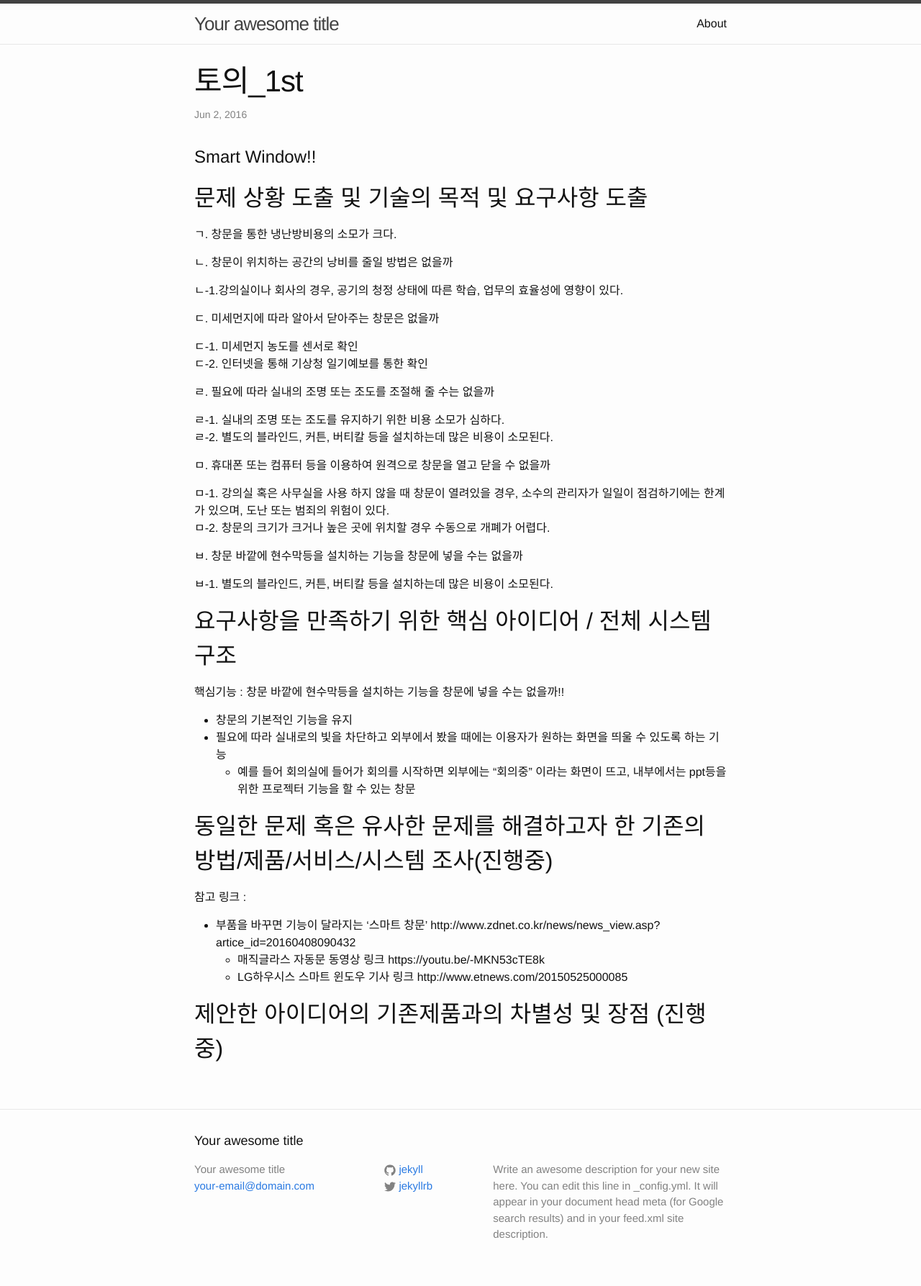
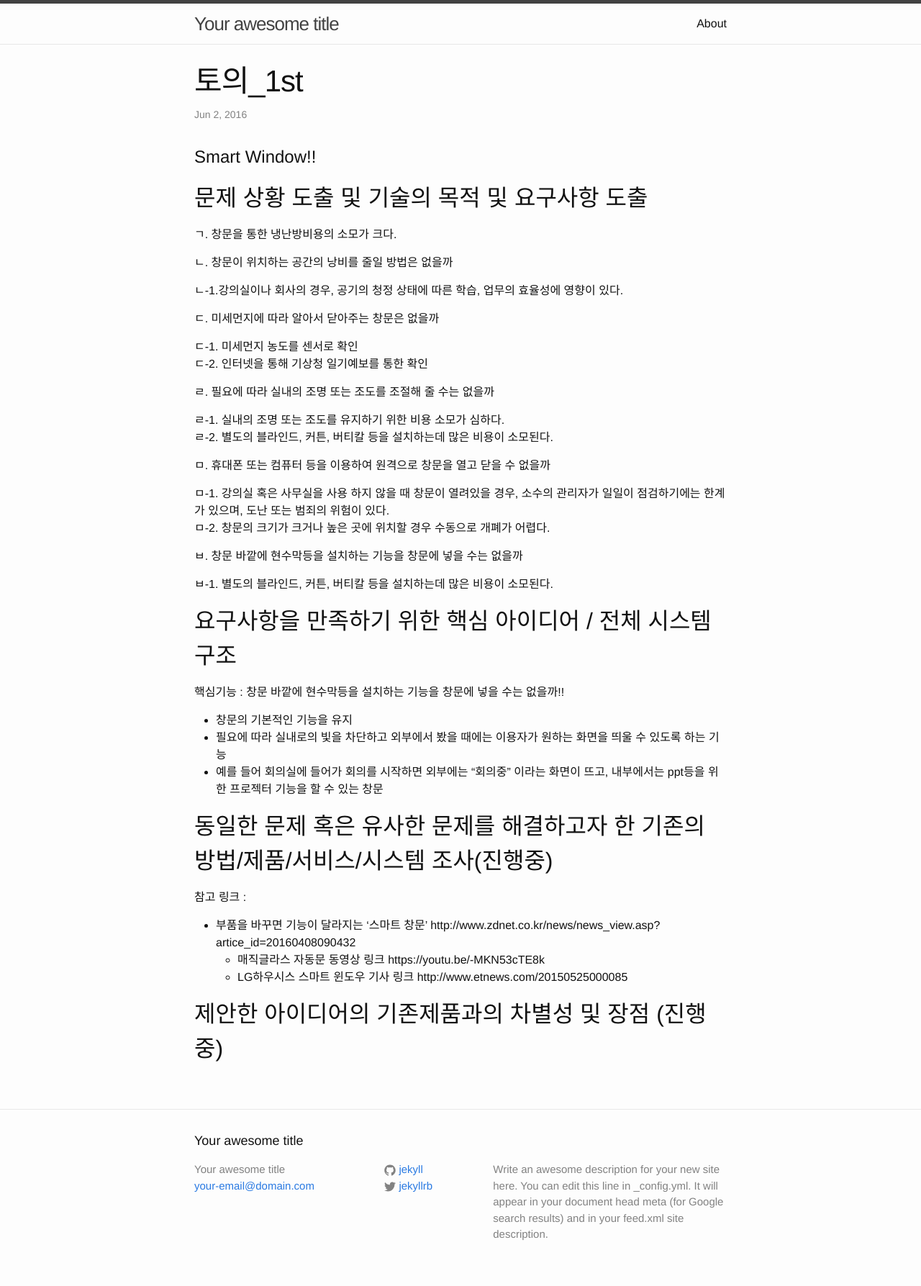
Before and after one commit to chyeonghoi/chyeonghoi.github.io, a Jekyll site: the page built from _posts/2016-06-02-First.markdown, in a window 1280 px wide. Shown: the whole page at 72% size. Built offline with Jekyll 4.4.1, drawn with Linux system fonts in a browser that asks for light colours.

```diff
--- a/_posts/2016-06-02-First.markdown
+++ b/_posts/2016-06-02-First.markdown
@@ -17,17 +17,18 @@ Smart Window!!
 
  ㄷ. 미세먼지에 따라 알아서 닫아주는 창문은 없을까
 
-   ㄷ-1. 미세먼지 농도를 센서로 확인 <br>  ㄷ-2. 인터넷을 통해 기상청 일기예보를 통한 확인
+   ㄷ-1. 미세먼지 농도를 센서로 확인 <br>
+   ㄷ-2. 인터넷을 통해 기상청 일기예보를 통한 확인
 
  ㄹ. 필요에 따라 실내의 조명 또는 조도를 조절해 줄 수는 없을까
 
    ㄹ-1. 실내의 조명 또는 조도를 유지하기 위한 비용 소모가 심하다.<br>
-     ㄹ-2. 별도의 블라인드, 커튼, 버티칼 등을 설치하는데 많은 비용이 소모된다.
+   ㄹ-2. 별도의 블라인드, 커튼, 버티칼 등을 설치하는데 많은 비용이 소모된다.
 
  ㅁ. 휴대폰 또는 컴퓨터 등을 이용하여 원격으로 창문을 열고 닫을 수 없을까
 
    ㅁ-1. 강의실 혹은 사무실을 사용 하지 않을 때 창문이 열려있을 경우, 소수의 관리자가 일일이 점검하기에는 한계가 있으며, 도난 또는 범죄의 위험이 있다.<br>
-     ㅁ-2. 창문의 크기가 크거나 높은 곳에 위치할 경우 수동으로 개폐가 어렵다.
+   ㅁ-2. 창문의 크기가 크거나 높은 곳에 위치할 경우 수동으로 개폐가 어렵다.
 
  ㅂ. 창문 바깥에 현수막등을 설치하는 기능을 창문에 넣을 수는 없을까
 
@@ -40,16 +41,16 @@ Smart Window!!
  핵심기능 : 창문 바깥에 현수막등을 설치하는 기능을 창문에 넣을 수는 없을까!!
   - 창문의 기본적인 기능을 유지<br>
   - 필요에 따라 실내로의 빛을 차단하고 외부에서 봤을 때에는 이용자가 원하는 화면을 띄울 수 있도록 하는 기능<br>
-    - 예를 들어 회의실에 들어가 회의를 시작하면 외부에는 "회의중" 이라는 화면이 뜨고, 내부에서는 ppt등을 위한 프로젝터 기능을 할 수 있는 창문<br>
+  - 예를 들어 회의실에 들어가 회의를 시작하면 외부에는 "회의중" 이라는 화면이 뜨고, 내부에서는 ppt등을 위한 프로젝터 기능을 할 수 있는 창문<br>
 
 
 동일한 문제 혹은 유사한 문제를 해결하고자 한 기존의 방법/제품/서비스/시스템 조사(진행중)
 ------------------------------------------------------------------------------------------
 
  참고 링크 :
-- 부품을 바꾸면 기능이 달라지는 '스마트 창문' http://www.zdnet.co.kr/news/news_view.asp?artice_id=20160408090432
-  - 매직글라스 자동문 동영상 링크 https://youtu.be/-MKN53cTE8k
-  - LG하우시스 스마트 윈도우 기사 링크 http://www.etnews.com/20150525000085
+- 부품을 바꾸면 기능이 달라지는 '스마트 창문' http://www.zdnet.co.kr/news/news_view.asp?artice_id=20160408090432 <br>
+  - 매직글라스 자동문 동영상 링크 https://youtu.be/-MKN53cTE8k <br>
+  - LG하우시스 스마트 윈도우 기사 링크 http://www.etnews.com/20150525000085 <br>
 
 제안한 아이디어의 기존제품과의 차별성 및 장점 (진행중)
 ------------------------------------------------------
```
